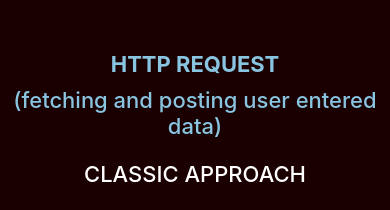
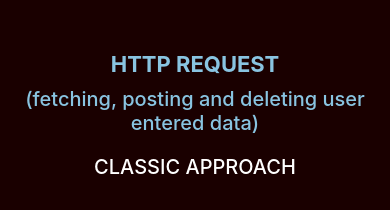
Before and after one commit to SharinLana/react-taskApp-httpRequests, a React (Create React App) app: page / in a window 390 px wide. Shown: the top 210 px of the page. Built offline with nearby package versions, Linux system fonts and the light colour scheme; no server answers.

Commit message:
finalize mobile adaptation

```diff
--- a/src/components/Header/Header.js
+++ b/src/components/Header/Header.js
@@ -5,7 +5,7 @@ const Header = () => {
   return (
     <>
       <Name>HTTP REQUEST</Name>
-      <Comment>(fetching and posting user entered data)</Comment>
+      <Comment>(fetching, posting and deleting user entered data)</Comment>
       <Approach>CLASSIC APPROACH</Approach>
     </>
   );
--- a/src/components/Header/Header.styled.js
+++ b/src/components/Header/Header.styled.js
@@ -10,6 +10,7 @@ export const Name = styled.h2`
   @media all and (max-width: 500px) {
     margin: 6vh 0px 10px 0px;
     font-size: 22px;
+    padding: 0px 15px;
   }
 
   @media all and (max-width: 350px) {
@@ -25,7 +26,8 @@ export const Comment = styled.p`
   margin-top: 0;
 
   @media all and (max-width: 500px) {
-    font-size: 22px;
+    font-size: 20px;
+    padding: 0px 15px;
   }
 
   @media all and (max-width: 350px) {
@@ -41,7 +43,8 @@ export const Approach = styled.p`
   margin: 0;
 
   @media all and (max-width: 500px) {
-    font-size: 22px;
+    font-size: 20px;
+    padding: 0px 15px;
   }
 
   @media all and (max-width: 350px) {
--- a/src/components/Input/Input.styled.js
+++ b/src/components/Input/Input.styled.js
@@ -17,6 +17,12 @@ export const InputField = styled.input`
   font-size: 16px;
   padding: 5px 5px 5px 15px;
   margin-right: 10px;
+
+  @media all and (max-width: 350px) {
+    font-size: 14px;
+    margin-right: 5px;
+    width: 200px;
+  }
 `;
 
 export const Button = styled.button`
@@ -30,4 +36,9 @@ export const Button = styled.button`
   border-radius: 5px;
   background-color: ${(props) => (props.hover ? "white" : "#89c4e1")};
   color: ${(props) => (props.hover ? "#58287F" : "#1a0000")};
+
+  @media all and (max-width: 350px) {
+    font-size: 14px;
+    margin-left: 5px;
+  }
 `;
--- a/src/components/Tasks/Task.styled.js
+++ b/src/components/Tasks/Task.styled.js
@@ -7,10 +7,19 @@ export const TaskContainer = styled.div`
   border: 1px solid white;
   border-radius: 10px;
   width: 90%;
+
+  @media all and (max-width: 350px) {
+    padding: 0px 15px;
+  }
+
 `;
 
 export const TaskText = styled.p`
   color: white;
   font-size: 16px;
   font-weight: 500;
+
+  @media all and (max-width: 350px) {
+    font-size: 13px;
+  }
 `;
--- a/src/components/Tasks/TaskList.styled.js
+++ b/src/components/Tasks/TaskList.styled.js
@@ -4,7 +4,7 @@ export const ListContainer = styled.div`
   width: 400px;
   height: 50vh;
   overflow: scroll;
-  padding: 15px;
+  padding: 15px 15px 35px 15px;
   display: flex;
   flex-direction: column;
   align-items: center;
```
